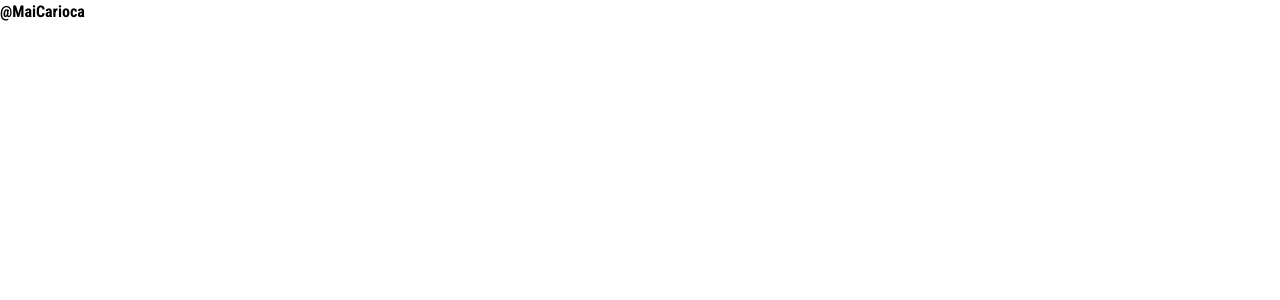
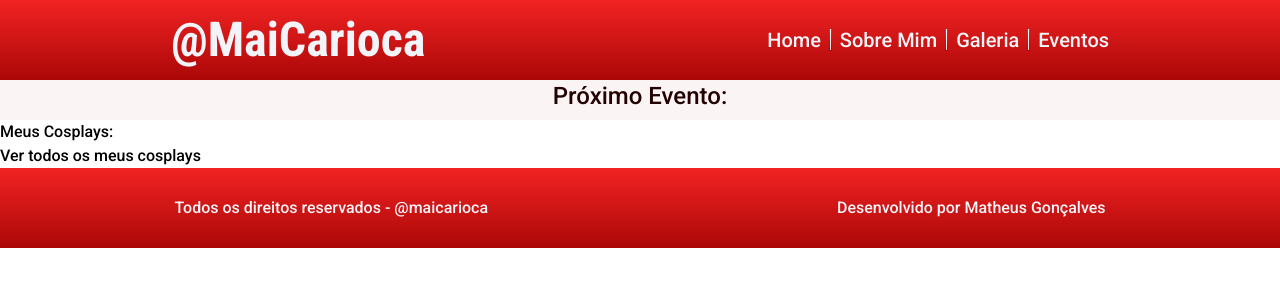
Before and after one commit to matheusLdev/maicarioca, a Next.js app: page / in a window 1280 px wide. Shown: the top 300 px of the page. Built offline with nearby package versions, Linux system fonts and the light colour scheme.

Commit message:
feat: add NextEvent component

```diff
--- a/src/app/page.tsx
+++ b/src/app/page.tsx
@@ -1,5 +1,19 @@
-import { roboto_condensed } from './fonts';
+import Footer from '@/components/Footer/Footer';
+import Header from '@/components/Header/Header';
+import NextEvent from '@/components/NextEvent/NextEvent';
 
 export default function Home() {
-    return <h1 className={roboto_condensed.className}>@MaiCarioca</h1>;
+    return (
+        <>
+            <Header />
+            <NextEvent />
+            <section>
+                <h2>Meus Cosplays:</h2>
+                <a href='' target='_blank'>
+                    Ver todos os meus cosplays
+                </a>
+            </section>
+            <Footer />
+        </>
+    );
 }
--- /dev/null
+++ b/src/components/NextEvent/NextEvent.tsx
@@ -0,0 +1,7 @@
+export default function NextEvent() {
+    return (
+        <section className='w-full h-10 bg-page-color text-center text-2xl text-seal-brown antialiased'>
+            <h2>Próximo Evento: </h2>
+        </section>
+    );
+}
--- a/tailwind.config.ts
+++ b/tailwind.config.ts
@@ -7,11 +7,14 @@ const config: Config = {
     './src/app/**/*.{js,ts,jsx,tsx,mdx}',
   ],
   theme: {
+    backgroundImage: {
+      'header-footer': 'linear-gradient(#F22323, #AB0707)',
+    },
     extend: {
-      colors:{
-        'light-gray-nav': '#EFE0E0',
-        'seal-brown-text': '#250202',
-        'red-link': '#D21212'
+      colors: {
+        'page-color' : '#FAF4F4',
+        'seal-brown' : '#250202',
+        'red-link' : '#D21212'
       },
     },
   },
```
Also changed, not shown: src/app/globals.css (line endings or trailing spaces).
